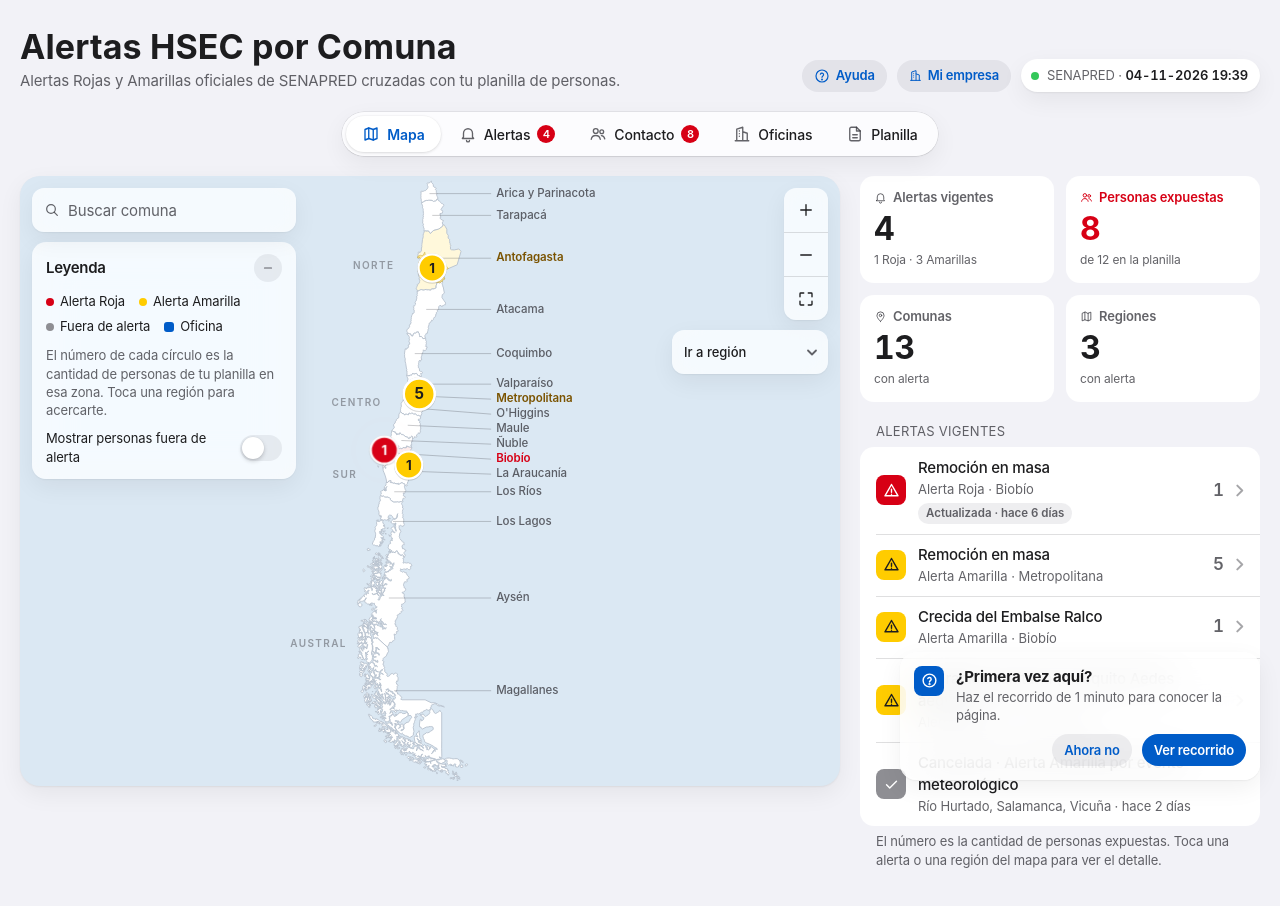
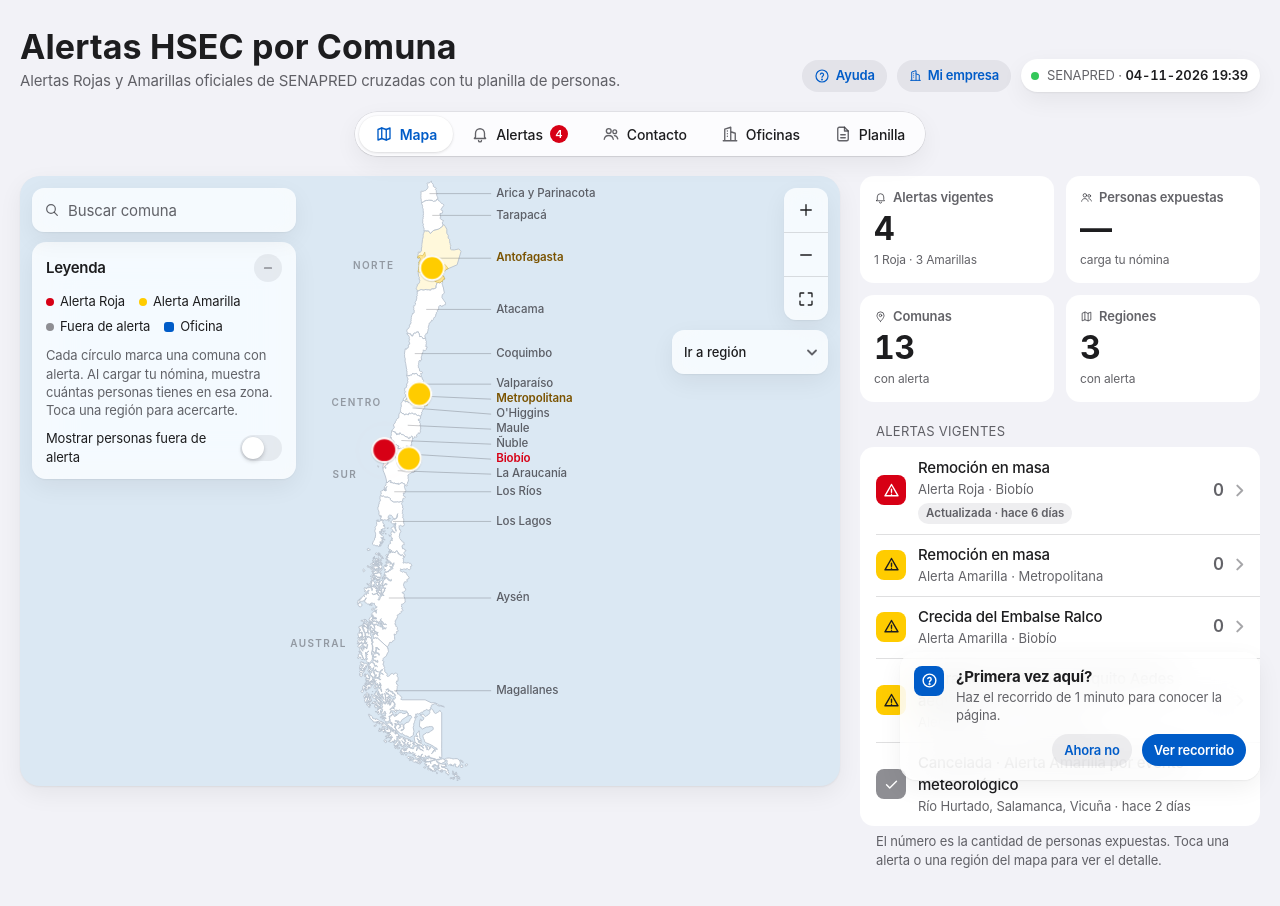
Before and after one commit to paulinaalmonacid-lang/alertas-hsec-chile, a plain HTML site: page index.html in a window 1280 px wide. Drawn offline with Linux system fonts and the light colour scheme.

Commit message:
Empezar con la planilla vacía, sin personas de ejemplo
La página abría con doce personas ficticias, lo que confundía sobre si
los números eran reales. Ahora parte limpia: el mapa marca las alertas
sin número, el recuadro de personas invita a cargar la nómina y la tabla
explica dónde hacerlo.

Las personas de ejemplo siguen disponibles bajo el botón "Ver con datos
de ejemplo", con un aviso de que son ficticias.

Co-Authored-By: Claude Opus 5 <noreply@anthropic.com>
Claude-Session: https://claude.ai/code/session_01VM54ohkXS6Ynoe3tDKNAKx

```diff
--- a/index.html
+++ b/index.html
@@ -619,7 +619,7 @@ table.t.mini td{white-space:nowrap}
           <div class="lg-head"><b>Leyenda</b><button type="button" class="iconbtn" id="lgToggle" aria-expanded="true" aria-label="Ocultar leyenda"><svg class="ic"><use href="#i-minus"/></svg></button></div>
           <div class="lg-body">
             <div class="keys"><span><i class="dot r"></i>Alerta Roja</span><span><i class="dot y"></i>Alerta Amarilla</span><span><i class="dot k"></i>Fuera de alerta</span><span><i class="okey"></i>Oficina</span></div>
-            <p class="foot">El número de cada círculo es la cantidad de personas de tu planilla en esa zona. Toca una región para acercarte.</p>
+            <p class="foot"><span id="lgNum">Cada círculo marca una comuna con alerta. Al cargar tu nómina, muestra cuántas personas tienes en esa zona.</span> Toca una región para acercarte.</p>
             <label class="switch"><span>Mostrar personas fuera de alerta</span><input type="checkbox" id="showOthers" role="switch"></label>
           </div>
         </div>
@@ -686,7 +686,7 @@ table.t.mini td{white-space:nowrap}
 ]</pre></div>
             </div>
           </details>
-          <div class="row"><button type="button" class="btn sm" id="btnExample">Usar ejemplo</button><button type="button" class="btn sm danger" id="btnClearPeople">Quitar planilla</button></div>
+          <div class="row"><button type="button" class="btn sm" id="btnExample">Ver con datos de ejemplo</button><button type="button" class="btn sm danger" id="btnClearPeople">Quitar planilla</button></div>
         </div>
       </div>
     </aside>
@@ -1044,7 +1044,8 @@ const cancelLi=c=>'<div class="li"><span class="sym done">'+ICON("i-check")+'</s
 
 const clone=o=>JSON.parse(JSON.stringify(o));
 let feed = clone(FALLBACK), feedOrigin="fallback";
-let people = {cols:EXAMPLE.cols.slice(),rows:EXAMPLE.rows.map(r=>r.slice()),example:true,name:""};
+const PLANILLA_VACIA = () => ({cols:["Nombre","Comuna"],rows:[],example:false,name:""});
+let people = PLANILLA_VACIA();
 let M = null;
 const COM = new Map(), REG = new Map();
 let sel = null, showOthers = false, tableFilter="all", R = null, groupFilter = null, groupCol = -1;
@@ -1254,14 +1255,14 @@ function drawOverlay(){
       const r=(12+Math.min(6,Math.sqrt(ai.ppl.length)*1.6))*u;
       for(let k=0;k<6;k++){const hit=placed.find(p=>Math.hypot(p.x-x,p.y-y)<(p.r+r)*1.02);if(!hit)break;x=hit.x+(hit.r+r)*.9;y=hit.y+(hit.r+r)*.55;}
       placed.push({x,y,r});
-      pinEl(x,y,r,ai.a.level,ai.ppl.length,{alert:String(ai.i)},"Alerta "+ai.a.level+", "+ai.a.hazard+": "+plural(ai.ppl.length,"persona expuesta","personas expuestas"),ai.a.level==="Roja",sel&&sel.type==="alert"&&sel.id===ai.i,(c=>!!c&&c.kind!=="upd")(changeOf(ai.a)));
+      pinEl(x,y,r,ai.a.level,people.rows.length?ai.ppl.length:"",{alert:String(ai.i)},"Alerta "+ai.a.level+", "+ai.a.hazard+(people.rows.length?": "+plural(ai.ppl.length,"persona expuesta","personas expuestas"):""),ai.a.level==="Roja",sel&&sel.type==="alert"&&sel.id===ai.i,(c=>!!c&&c.kind!=="upd")(changeOf(ai.a)));
     }
   }else{
     const items=[...R.comLevel].map(([k,lv])=>({k,lv,info:COM.get(k),n:R.countByCom.get(k)||0})).filter(x=>x.info).sort((a,b)=>b.n-a.n);
     const taken=[], hit=r=>taken.some(t=>r[0]<t[2]&&r[2]>t[0]&&r[1]<t[3]&&r[3]>t[1]);
     for(const it of items.slice().reverse()){
       const r=(it.n?10.5:5)*u, [x,y]=it.info.c;
-      pinEl(x,y,r,it.lv,it.n||"",{com:it.k},it.info.n+", Alerta "+it.lv+": "+plural(it.n,"persona","personas"),it.lv==="Roja"&&it.n>0,sel&&sel.type==="commune"&&sel.id===it.k);
+      pinEl(x,y,r,it.lv,people.rows.length?(it.n||""):"",{com:it.k},it.info.n+", Alerta "+it.lv+(people.rows.length?": "+plural(it.n,"persona","personas"):""),it.lv==="Roja"&&it.n>0,sel&&sel.type==="commune"&&sel.id===it.k);
     }
     for(const it of items){const r=(it.n?10.5:5)*u;taken.push([it.info.c[0]-r,it.info.c[1]-r,it.info.c[0]+r,it.info.c[1]+r]);}
     if(z>=3.2) for(const it of items){
@@ -1377,7 +1378,7 @@ function renderTiles(){
   const comms=new Set(feed.alerts.flatMap(a=>a.communes.map(key))).size;
   $("tiles").innerHTML=
     '<div class="tile"><span class="k">'+ICON("i-bell")+'Alertas vigentes</span><span class="n">'+fmtN(feed.alerts.length)+'</span><span class="s">'+plural(nR,"Roja","Rojas")+' · '+plural(nA,"Amarilla","Amarillas")+'</span></div>'+
-    '<div class="tile '+(exp?'r':'')+'"><span class="k">'+ICON("i-people")+'Personas expuestas</span><span class="n">'+fmtN(exp)+'</span><span class="s">de '+fmtN(R.persons.length)+(groupFilter?' del grupo':' en la planilla')+'</span></div>'+
+    '<div class="tile '+(exp?'r':'')+'"><span class="k">'+ICON("i-people")+'Personas expuestas</span><span class="n">'+(R.persons.length?fmtN(exp):'—')+'</span><span class="s">'+(R.persons.length?'de '+fmtN(R.persons.length)+(groupFilter?' del grupo':' en la planilla'):'carga tu nómina')+'</span></div>'+
     '<div class="tile"><span class="k">'+ICON("i-pin")+'Comunas</span><span class="n">'+fmtN(comms)+'</span><span class="s">con alerta</span></div>'+
     '<div class="tile"><span class="k">'+ICON("i-map")+'Regiones</span><span class="n">'+fmtN(R.regLevel.size)+'</span><span class="s">con alerta</span></div>';
   const manual=feed.mode==="manual", stale=feedOrigin!=="official"&&!manual;
@@ -1504,7 +1505,7 @@ $("comSearch").addEventListener("keydown",e=>{if(e.key==="Enter"){e.preventDefau
 function render(){
   R=compute();
   renderTiles();
-  const tag=$("peopleTag"); tag.textContent=people.example?"Ejemplo":people.rows.length?plural(people.rows.length,"persona","personas"):"Vacía"; tag.className="badge"+(people.example?" ex":"");
+  const tag=$("peopleTag"); tag.textContent=people.example?"Ejemplo":people.rows.length?plural(people.rows.length,"persona","personas"):"Sin cargar"; tag.className="badge"+(people.example?" ex":"");
   const st=$("peopleStatus"); st.className="status";
   st.textContent=people.example?"Se muestran 12 personas ficticias. Sube tu planilla para reemplazarlas.":people.name?"Archivo: "+people.name:"No hay planilla cargada.";
   const unk=R.persons.filter(p=>!p.known), unkNames=[...new Set(unk.map(p=>p.row[1]||"(vacía)"))];
@@ -1538,7 +1539,7 @@ function renderTable(){
     .sort((a,b)=>(RANK[b.level]||0)-(RANK[a.level]||0)||(a.st==="unk")-(b.st==="unk"));
   $("tbody").innerHTML=rows.length?rows.slice(0,TABLE_MAX).map(x=>'<tr><td class="nm">'+esc(x.row[0])+'</td><td>'+esc(x.row[1]||"—")+'</td>'+x.row.slice(2).map(c=>'<td>'+esc(c)+'</td>').join("")+
     '<td>'+esc(x.rn||"—")+'</td><td>'+cap(x.st)+'</td><td>'+esc(x.alerts.map(a=>a.hazard).join("; ")||"—")+'</td></tr>').join("")
-    :'<tr><td colspan="'+(people.cols.length+3)+'" class="empty">Ninguna persona coincide con el filtro.</td></tr>';
+    :'<tr><td colspan="'+(people.cols.length+3)+'" class="empty">'+(people.rows.length?"Ninguna persona coincide con el filtro.":"Todavía no has cargado tu nómina. Ve a la pestaña Planilla y elige tu archivo de Excel o JSON.")+'</td></tr>';
   const m=$("more"); m.hidden=rows.length<=TABLE_MAX; m.textContent="Se muestran las primeras "+fmtN(TABLE_MAX)+" de "+fmtN(rows.length)+". Usa la búsqueda para encontrar a alguien.";
 }
 
@@ -1553,8 +1554,8 @@ function wireDrop(dropId,inputId,fn){
 }
 wireDrop("dropPeople","filePeople",readPeople);
 wireDrop("dropFeed","fileFeed",readFeed);
-$("btnExample").onclick=()=>{people={cols:EXAMPLE.cols.slice(),rows:EXAMPLE.rows.map(r=>r.slice()),example:true,name:""};sel=null;groupFilter=null;groupCol=-1;resetContacts();render();};
-$("btnClearPeople").onclick=()=>{people={cols:["Nombre","Comuna"],rows:[],example:false,name:""};sel=null;groupFilter=null;groupCol=-1;resetContacts();render();};
+$("btnExample").onclick=()=>{people={cols:EXAMPLE.cols.slice(),rows:EXAMPLE.rows.map(r=>r.slice()),example:true,name:""};sel=null;groupFilter=null;groupCol=-1;resetContacts();render();toast("Personas ficticias, solo para probar la página");};
+$("btnClearPeople").onclick=()=>{people=PLANILLA_VACIA();sel=null;groupFilter=null;groupCol=-1;resetContacts();render();toast("Planilla vacía");};
 $("btnReset").onclick=async()=>{$("feedStatus").textContent="";feedOrigin="fallback";sel=null;await loadOfficial();toast("Alertas oficiales cargadas");};
 $("alertList").addEventListener("click",e=>{
   const b=e.target.closest("[data-del]"); if(!b) return;
```
